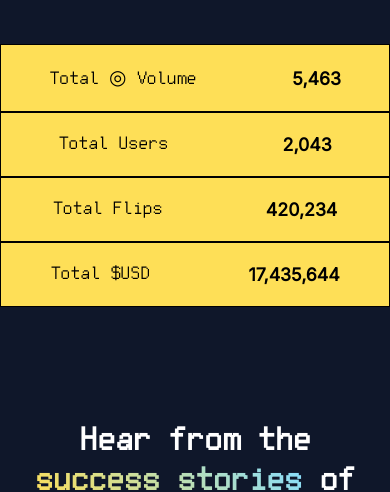
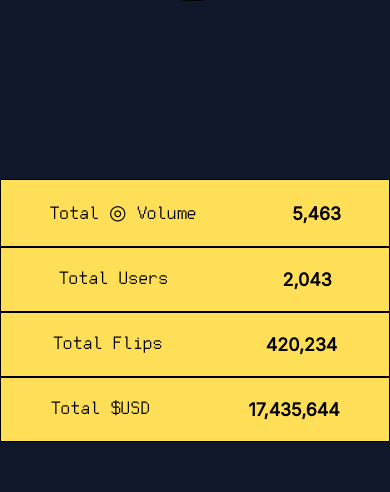
Before and after one commit to godzidcrypto/dcf-landing-page, a React (Create React App) app: page / in a window 390 px wide. Shown: the part 811-1303 px from the top of the page. Built offline with nearby package versions, Linux system fonts and the light colour scheme.

Commit message:
alternating backgrounds

```diff
--- a/src/App.css
+++ b/src/App.css
@@ -155,6 +155,10 @@ span {
   font-family: 'Inter', sans-serif;
 }
 
+.segment:nth-child(even) {
+  background: #1E293B;
+}
+
 .hero {
   padding: 6rem 280px 4rem 280px;
   display: flex;
@@ -230,7 +234,7 @@ span {
   flex-wrap: wrap;
   justify-content: center;
   padding: 0 24px;
-  gap: 10px 80px; /* row-gap column gap */
+  gap: 10px 80px;
 }
 
 .testimonial {
@@ -326,7 +330,7 @@ span {
 }
 
 .milestones img {
-  padding-top: 20px;
+  padding: 20px 0;
   height: 40px;
   filter: brightness(0) invert(1);
 }
@@ -421,7 +425,7 @@ footer div {
 
 @media (max-width: 925px) {
   .hero {
-    padding: 8rem 120px;
+    padding: 8rem 0;
     flex-direction: column;
   }
 
@@ -436,7 +440,7 @@ footer div {
   }
 
   .segment {
-    padding: 50px 24px;
+    /* padding: 50px 48px; */
   }
 }
 
@@ -468,4 +472,9 @@ footer div {
   footer img {
     width: 280px;
   }
+
+  .segment {
+    /* padding: 50px 120px; */
+    /* padding: 24px 0; */
+  }
 }
```
